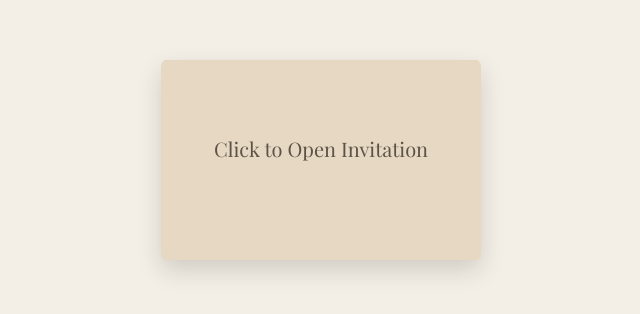
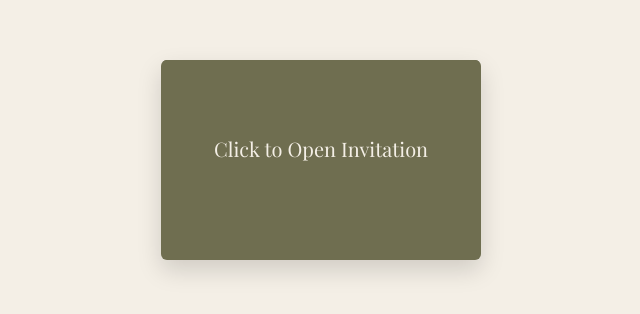
Before and after one commit to Kennen99/wd-repo, a plain HTML site: page index.html in a window 1280 px wide. Shown: the part 240-554 px from the top of the page, without its empty margins (319-959 px from the left). Drawn offline with nearby package versions, Linux system fonts and the light colour scheme.

Commit message:
Update index.html

```diff
--- a/index.html
+++ b/index.html
@@ -189,7 +189,7 @@ cursor:pointer;
 position:absolute;
 width:100%;
 height:100%;
-background:#e6d8c3;
+background:#6f6e50;
 border-radius:6px;
 box-shadow:0 10px 25px rgba(0,0,0,0.15);
 }
@@ -202,7 +202,7 @@ top:0;
 left:0;
 width:100%;
 height:100%;
-background:#d8c7ae;
+background:#5e5d43;
 clip-path:polygon(0 0, 50% 60%, 100% 0);
 transform-origin:top;
 transition:transform 1s ease;
@@ -224,7 +224,7 @@ text-align:center;
 top:75px;
 font-family:'Playfair Display', serif;
 font-size:20px;
-color:#5c5346;
+color:#f4efe6;
 }
 
 /* Hide invitation initially */
```
